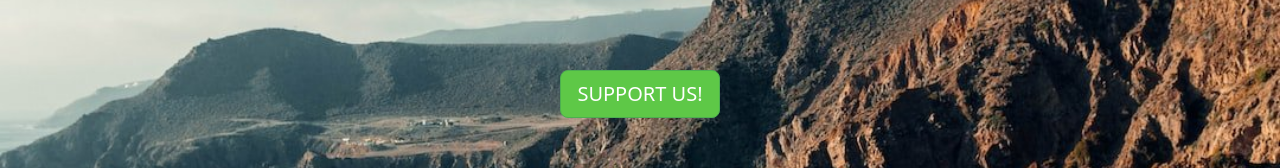
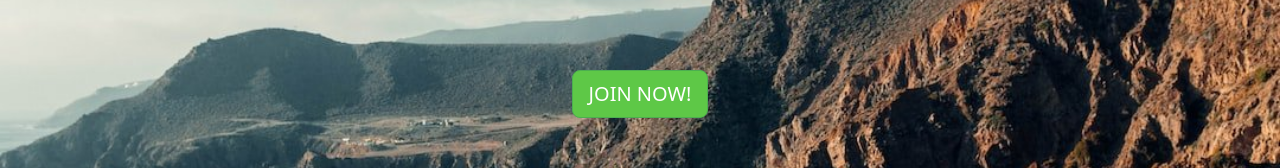
Before and after one commit to damdug/greenarmadabaja, a plain HTML site: page index.html in a window 1280 px wide. Shown: the part 382-550 px from the top of the page. Drawn offline with Linux system fonts and the light colour scheme.

Commit message:
FINAL FINAL

```diff
--- a/index.html
+++ b/index.html
@@ -20,7 +20,7 @@
             <br>
             <br>
             <br>
-            <a class="btn btn-lg btn-light" href="https://ko-fi.com/greenarmadabaja" target="_blank">SUPPORT US!</a>
+            <a class="btn btn-lg btn-light" href="https://ko-fi.com/greenarmadabaja" target="_blank">JOIN NOW!</a>
             <br>
             <br>
             <br>
```
Also changed, not shown: 2 other files.
